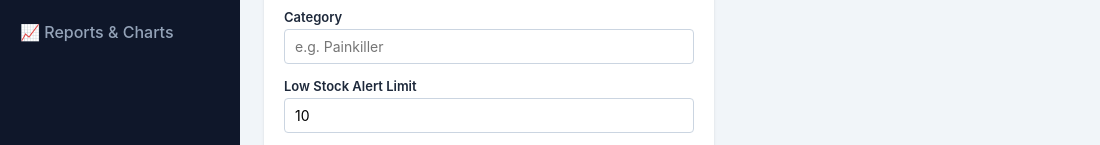
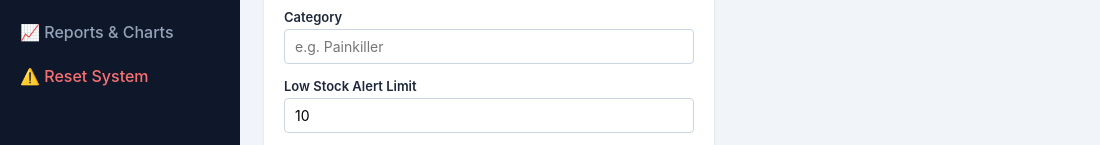
Before and after one commit to LimeshDeSilva/pharmacy-pos, an Electron app: page src/renderer/index.html in a window 1100 px wide. Shown: the part 282-427 px from the top of the page. Drawn offline with nearby package versions, Linux system fonts and the light colour scheme; no server answers.

Commit message:
add: add "Reset System" option to sidebar navigation

```diff
--- a/src/renderer/index.html
+++ b/src/renderer/index.html
@@ -34,6 +34,7 @@
       <li class="nav-item" data-view="pos-view">🛒 Billing (POS)</li>
       <li class="nav-item" data-view="sales-view">📊 Sales History</li>
       <li class="nav-item" data-view="reports-view">📈 Reports & Charts</li>
+      <li class="nav-item" data-view="clear-inventory-view" style="color: #f87171;">⚠️ Reset System</li>
     </ul>
   </nav>
 
```
